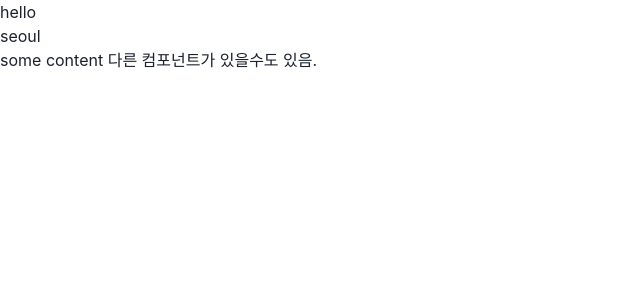
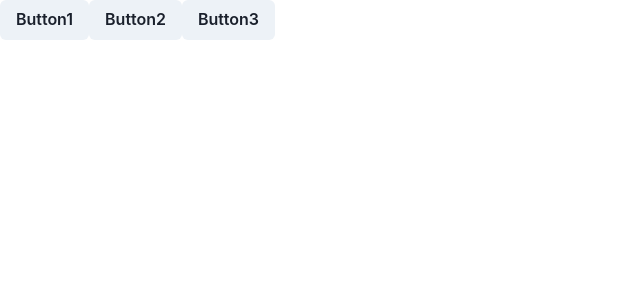
Before and after one commit to hoonil1/hoonil_react, a React (Create React App) app: page / in a window 1280 px wide. Shown: the top 300 px of the page, without its empty margins (0-640 px from the left). Built offline with nearby package versions, Linux system fonts and the light colour scheme.

Commit message:
arrow function을 prop으로 전달 구현

```diff
--- a/src/App.js
+++ b/src/App.js
@@ -1,18 +1,26 @@
-function MyComp({ text, address, children }) {
-  return (
-    <>
-      <p>{text}</p>
-      <p>{address}</p>
-      <p>{children}</p>
-    </>
-  );
+import React from "react";
+import { Button } from "@chakra-ui/react";
+
+function MyComp({ children, executeClick }) {
+  return <Button onClick={executeClick}>{children}</Button>;
 }
-
 function App(props) {
+  function func1() {
+    console.log("func1 launched");
+  }
+  let func2 = () => {
+    console.log("arrow function launched");
+  };
   return (
     <div>
-      <MyComp text={"hello"} address={"seoul"}>
-        some content 다른 컴포넌트가 있을수도 있음.
+      <MyComp executeClick={func1}>Button1</MyComp>
+      <MyComp executeClick={func2}>Button2</MyComp>
+      <MyComp
+        executeClick={() => {
+          console.log("arrow2");
+        }}
+      >
+        Button3
       </MyComp>
     </div>
   );
```
